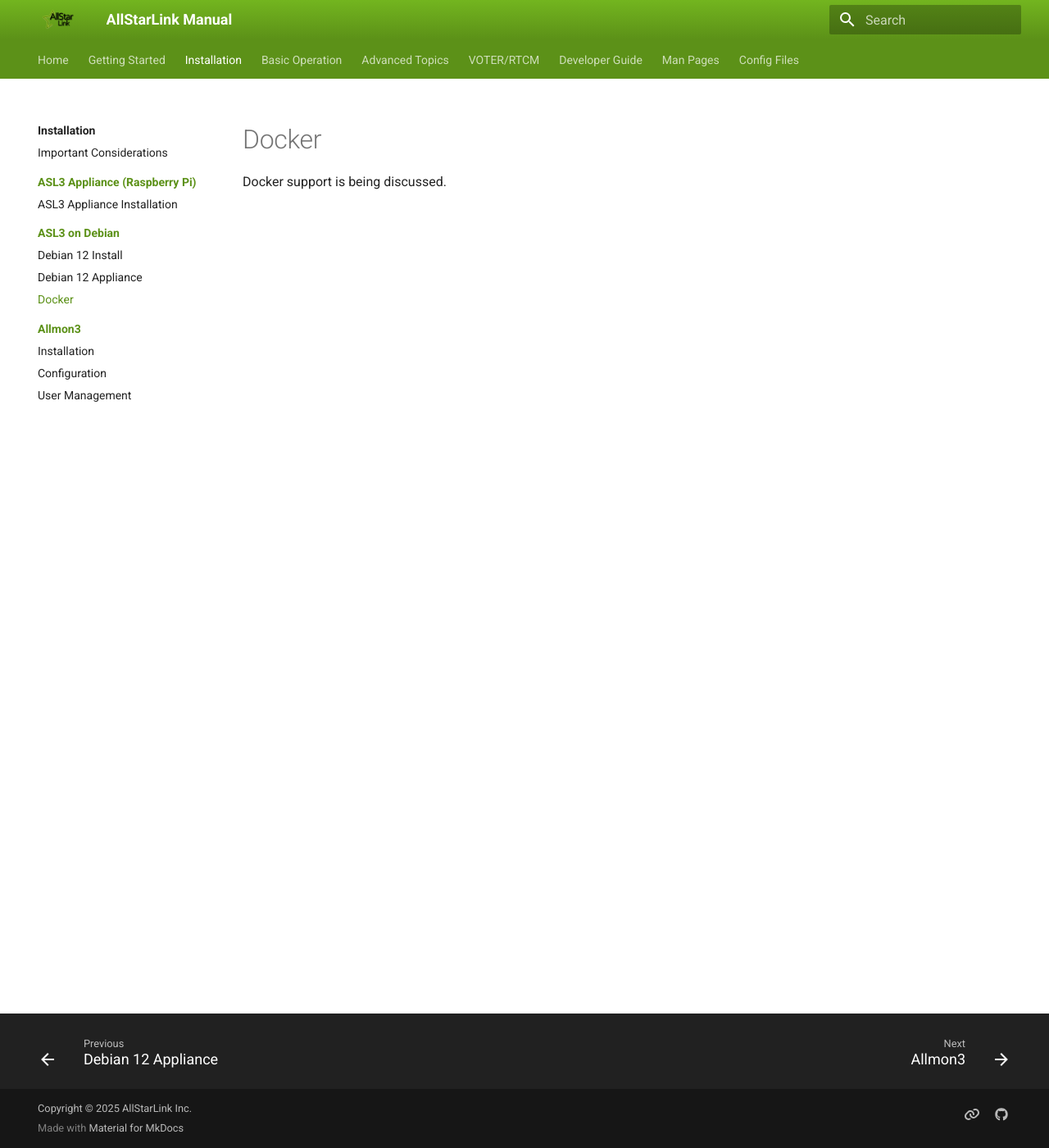
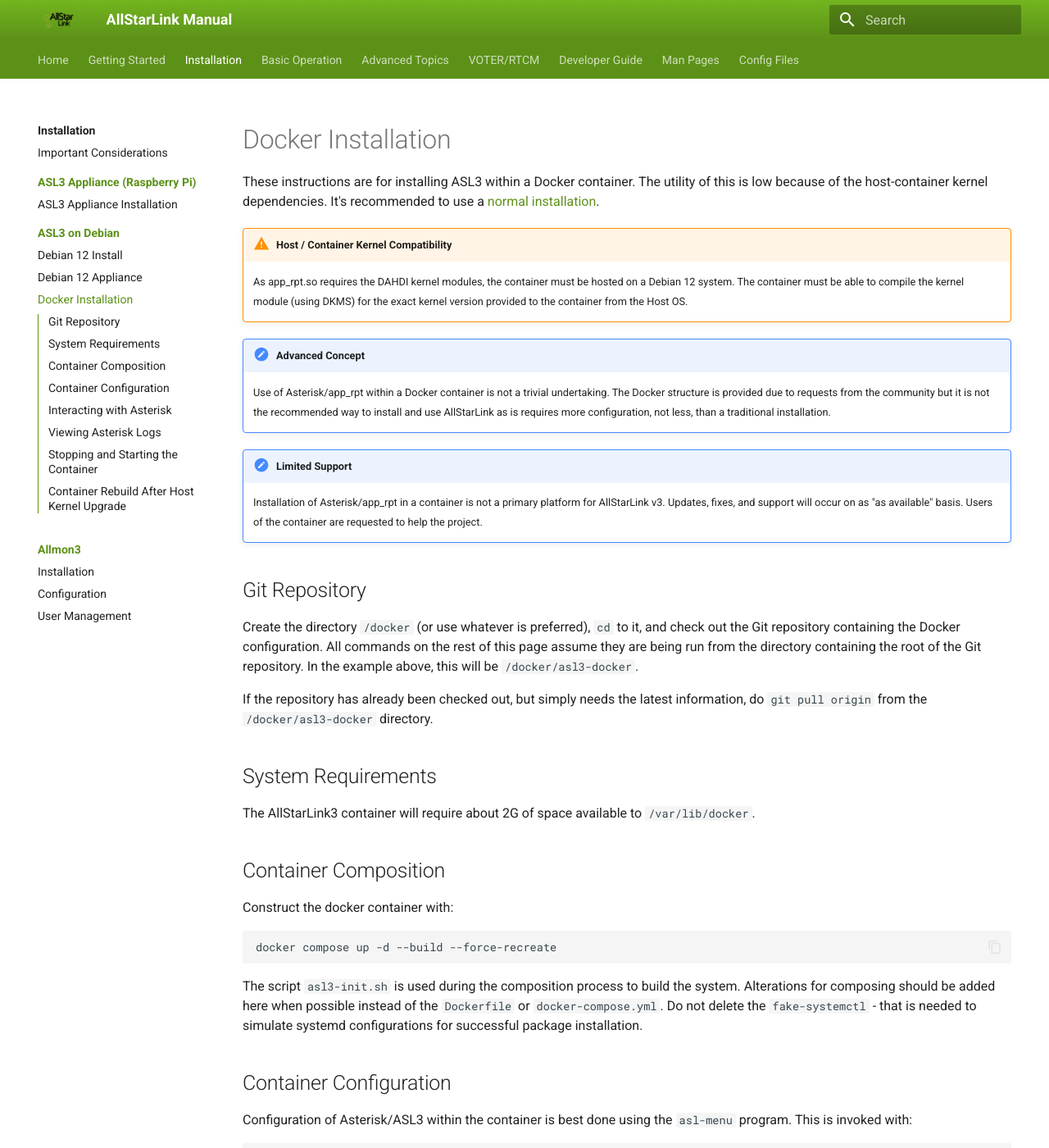
Before and after one commit to AllStarLink/ASL3-Manual, an MkDocs documentation site: the page built from docs/install/debian/docker.md, in a window 1280 px wide and 1400 px high. Shown: the whole window at 82% size. Built offline with MkDocs 1.6.1 and Material for MkDocs 9.7.7, drawn with Linux system fonts in a browser that asks for light colours; some of the changed text lies outside the part shown.

Commit message:
add real docker directions

````diff
--- a/docs/install/debian/docker.md
+++ b/docs/install/debian/docker.md
@@ -1,2 +1,100 @@
-# Docker
-Docker support is being discussed.
+# Docker Installation
+These instructions are for installing ASL3 within a Docker container. The
+utility of this is low because of the host-container kernel dependencies.
+It's recommended to use a [normal installation](install.md).
+
+!!! warning "Host / Container Kernel Compatibility"
+    As app_rpt.so requires the DAHDI kernel modules, the container must be
+    hosted on a Debian 12 system. The container must be able to compile the
+    kernel module (using DKMS) for the exact kernel version provided to
+    the container from the Host OS.
+
+!!! note "Advanced Concept"
+    Use of Asterisk/app_rpt within a Docker container is not a trivial
+    undertaking. The Docker structure is provided due to requests from the
+    community but it is not the recommended way to install and use
+    AllStarLink as is requires more configuration, not less, than
+    a traditional installation.
+
+!!! note "Limited Support"
+    Installation of Asterisk/app_rpt in a container is not a primary
+    platform for AllStarLink v3. Updates, fixes, and support will
+    occur on as "as available" basis. Users of the container are
+    requested to help the project.
+
+## Git Repository
+Create the directory `/docker` (or use whatever is preferred), `cd` to it,
+and check out the Git repository containing the Docker configuration.
+All commands on the rest of this page assume they are being run from
+the directory containing the root of the Git repository. In the example
+above, this will be `/docker/asl3-docker`.
+
+If the repository has already been checked out, but simply needs the latest
+information, do `git pull origin` from the `/docker/asl3-docker` directory.
+
+## System Requirements
+The AllStarLink3 container will require about 2G of space available
+to `/var/lib/docker`.
+
+## Container Composition
+Construct the docker container with:
+
+```bash
+docker compose up -d --build --force-recreate
+```
+
+The script `asl3-init.sh` is used during the composition process to build the
+system. Alterations for composing should be added here when possible
+instead of the `Dockerfile` or `docker-compose.yml`. Do not delete
+the `fake-systemctl` - that is needed to simulate systemd configurations for
+successful package installation.
+
+## Container Configuration
+Configuration of Asterisk/ASL3 within the container is best done using
+the `asl-menu` program. This is invoked with:
+
+```bash
+docker exec -it allstarlink3 asl-menu
+```
+
+!!! warning "Restarting Asterisk for Config Changes"
+    Due to the workings of containers, the "Restart Asterisk" functions
+    of asl-menu do not work. Changes make to the configuration
+    requires a container restart - `docker restart allstarlink3`.
+    It is possible to use the Asterisk command `rpt restart` to reload
+    app_rpt but that is not always reliable.
+
+## Interacting with Asterisk
+Interacting with asterisk in the container is done using `asterisk-cli`:
+
+```bash
+docker exec -it allstarlink3 /asl3/asterisk-cli
+```
+
+## Viewing Asterisk Logs
+Logs are viewed with `docker logs allstarlink3`.
+
+## Stopping and Starting the Container
+After the `docker compose` command, the container will be running
+with the initial configuration of Asterisk and app_rpt. The following
+commands may be used to manage the container:
+
+* `docker stop allstarlink3` - Stops the container
+* `docker start allstarlink3` - Starts the container
+* `docker restart allstarlink3` - Restart the container (effectively a stop/start)
+
+The container will start on boot of the Host OS unless otherwise configured.
+
+## Container Rebuild After Host Kernel Upgrade
+As stated above, the container must be managed in lock-step with the underlying
+kernel of the host operating system. After the kernel of the host has been
+upgraded, the container must be upgraded as well. The easiest way to do this
+is simply top stop and recompose the container:
+
+```bash
+docker stop allstarlink3
+docker compose up -d --build --force-recreate
+```
+
+Upon start after the recomposition, DAHDI will be installed and working
+for the upgraded kernel.
````
